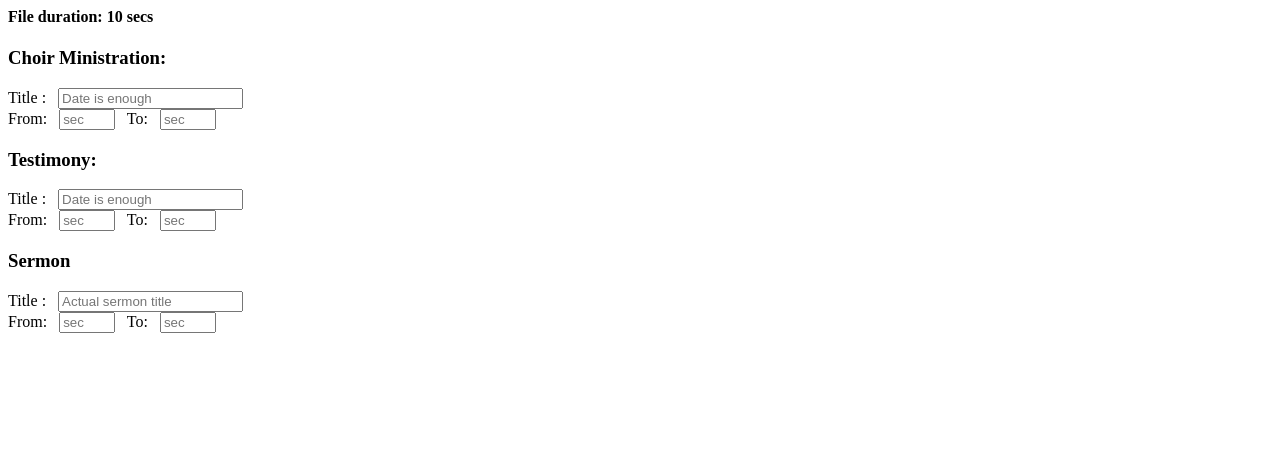
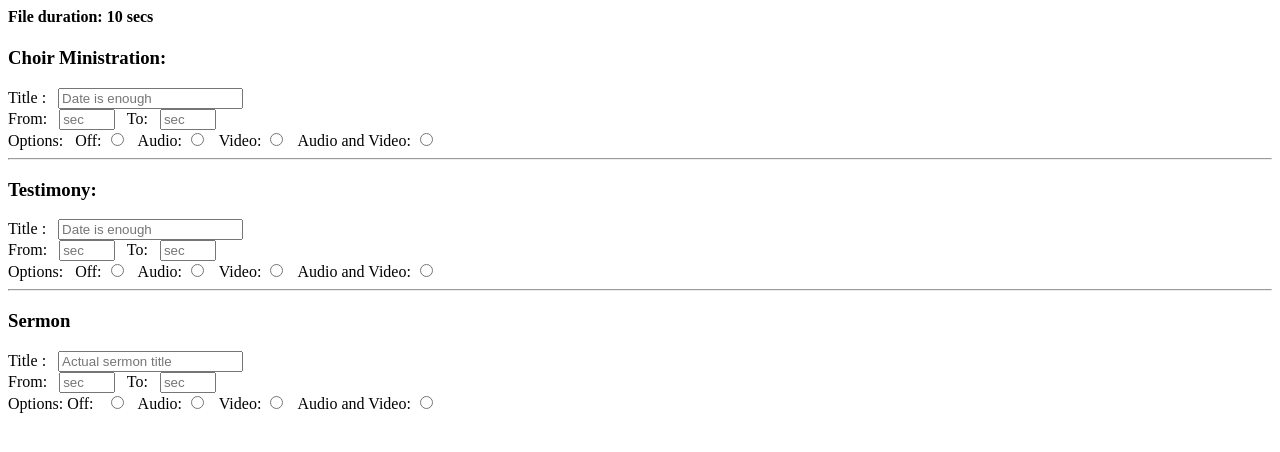
Before and after one commit to EbenEzekiel/ict_project, a Django app: template app_editor/templates/app_editor/partials/time-section60.html in a window 1280 px wide. Shown: the top 452 px of the page. Run offline with Django 5.2, Linux system fonts and the light colour scheme; the template is opened without the code that fills it: most values are stand-ins (such as "Sample title", 1, 10 or a date in 2020).

Commit message:
radio buttons added

```diff
--- a/app_editor/templates/app_editor/partials/time-section60.html
+++ b/app_editor/templates/app_editor/partials/time-section60.html
@@ -14,7 +14,21 @@
         <label> &nbsp; To: &nbsp; </label>
         <input class="time-boxes" type="number" min="0" max = "59" placeholder="sec"/>
     </div>
+    <div>
+        <span>Options:
+            <label for="options_choir"> &nbsp; Off:</label>
+            <input type="radio" id="" name="options_choir" value="">
+            <label for="options_choir">&nbsp; Audio: </label>
+            <input type="radio" id="" name="options_choir" value="">
+            <label for="options_choir">&nbsp; Video: </label>
+            <input type="radio" id="" name="options_choir" value="">
+            <label for="options_choir">&nbsp; Audio and Video: </label>
+            <input type="radio" id="" name="options_choir" value="">
+        </span>
 
+    </div>
+
+    <hr>
 
     <!-- Testimony session -->
     <div>
@@ -28,8 +42,20 @@
         <label> &nbsp; To: &nbsp; </label>
         <input class="time-boxes" type="number" min="0" max = "59" placeholder="sec"/>
     </div>
+    <div>
+        <span>Options:
+            <label for="options_testimony">&nbsp; Off: </label>
+            <input type="radio" id="" name="options_testimony" value="">
+            <label for="options_testimony">&nbsp; Audio: </label>
+            <input type="radio" id="" name="options_testimony" value="">
+            <label for="options_testimony">&nbsp; Video:</label>
+            <input type="radio" id="" name="options_testimony" value="">
+            <label for="options_testimony">&nbsp; Audio and Video: </label>
+            <input type="radio" id="" name="options_testimony" value="">
+        </span>
+    </div>
 
-
+    <hr>
     <!--  Sermon  -->
     <div>
         <h3> Sermon </h3>
@@ -42,4 +68,17 @@
         <label> &nbsp; To: &nbsp; </label>
         <input class="time-boxes" type="number" min="0" max = "59" placeholder="sec"/>
     </div>
+    <div>
+        <span>Options:
+            <label for="options_sermon">Off: &nbsp;</label>
+            <input type="radio" id="" name="options_sermon" value="">
+            <label for="options_sermon">&nbsp; Audio:</label>
+            <input type="radio" id="" name="options_sermon" value="">
+            <label for="options_sermon">&nbsp; Video:</label>
+            <input type="radio" id="" name="options_sermon" value="">
+            <label for="options_sermon">&nbsp; Audio and Video:</label>
+            <input type="radio" id="" name="options_sermon" value="">
+        </span>
+
+    </div>
 </div>
```
Also changed, not shown: app_editor/templates/app_editor/partials/time-section3600.html (+42 -0 lines), app_editor/templates/app_editor/partials/time-section7200.html (+40 -0 lines).
